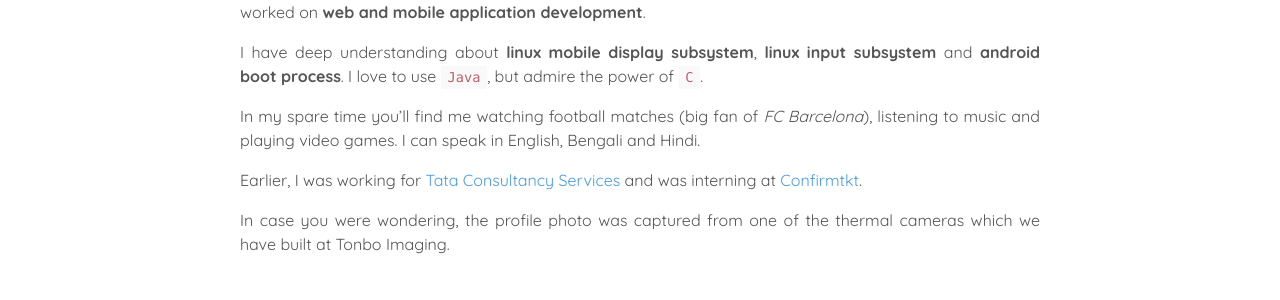
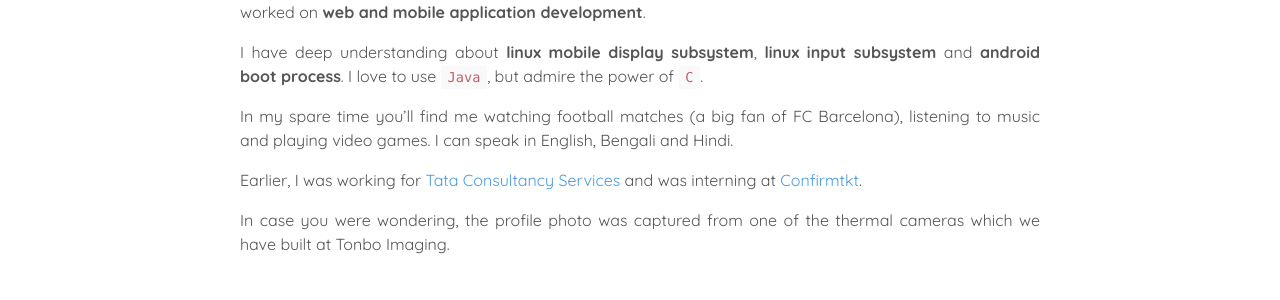
Before and after one commit to kaustav-net/kaustav.net, a Jekyll site: the page built from about.md, in a window 1280 px wide. Shown: the part 558-858 px from the top of the page. Built offline with Jekyll 4.4.1, drawn with Linux system fonts in a browser that asks for light colours.

```diff
--- a/about.md
+++ b/about.md
@@ -16,7 +16,7 @@ My name is **Kaustav Ghosh** and I'm a **Software Engineer** from India, current
 
 I have deep understanding about **linux mobile display subsystem**, **linux input subsystem** and **android boot process**. I love to use `Java`, but admire the power of `C`.
 
-In my spare time you'll find me watching football matches (big fan of _FC Barcelona_), listening to music and playing video games. I can speak in English, Bengali and Hindi.
+In my spare time you'll find me watching football matches (a big fan of FC Barcelona), listening to music and playing video games. I can speak in English, Bengali and Hindi.
 
 Earlier, I was working for [Tata Consultancy Services](https://www.tcs.com/) and was interning at [Confirmtkt](https://www.confirmtkt.com/).
 
```
